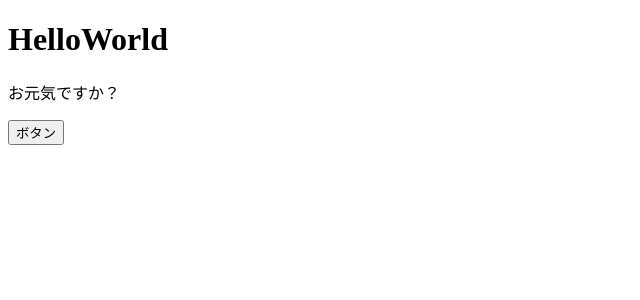
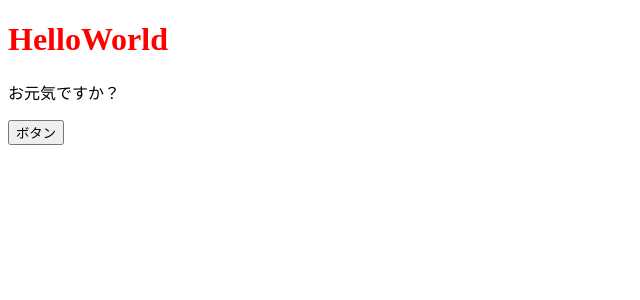
Before and after one commit to siyo0715/React__practice--kiso, a React (Create React App) app: page / in a window 1280 px wide. Shown: the top 300 px of the page, without its empty margins (0-640 px from the left). Built offline with nearby package versions, Linux system fonts and the light colour scheme.

Commit message:
[Add]style [Add]style

```diff
--- a/src/App.jsx
+++ b/src/App.jsx
@@ -4,7 +4,7 @@ const App = () => {
   const onClickButton = () => alert();
   return (
     <>
-      <h1>HelloWorld</h1>
+      <h1 style={{ color: "red" }}>HelloWorld</h1>
       <p>お元気ですか？</p>
       <button onClick={onClickButton}>ボタン</button>
     </>
```
